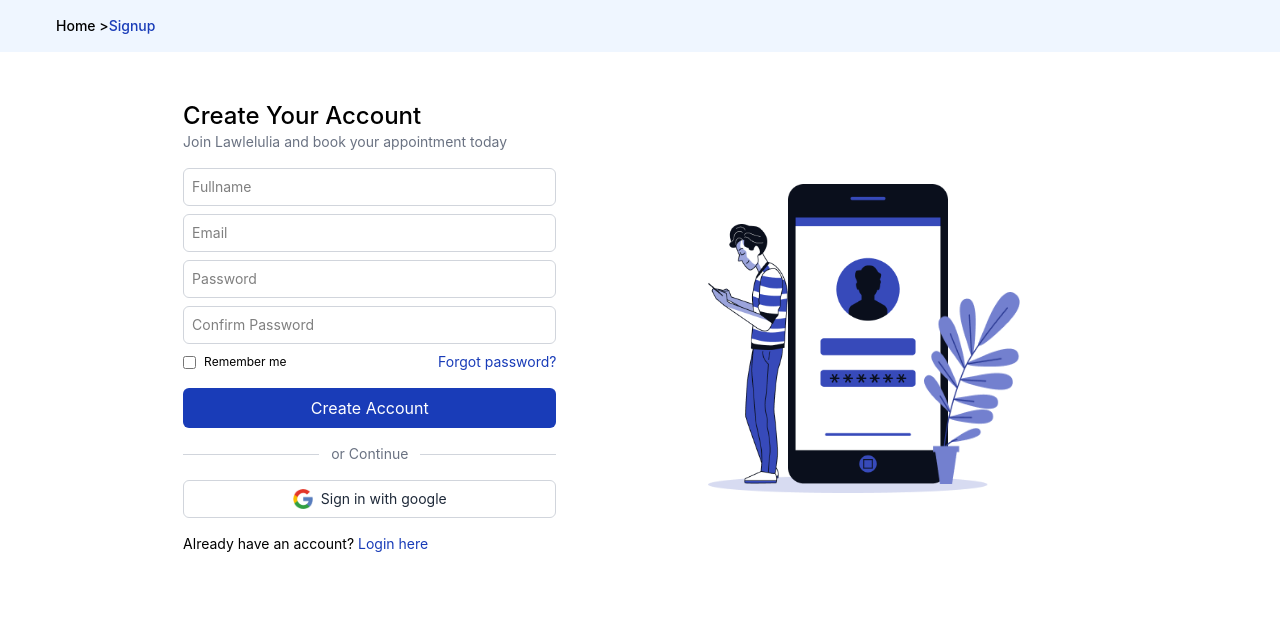
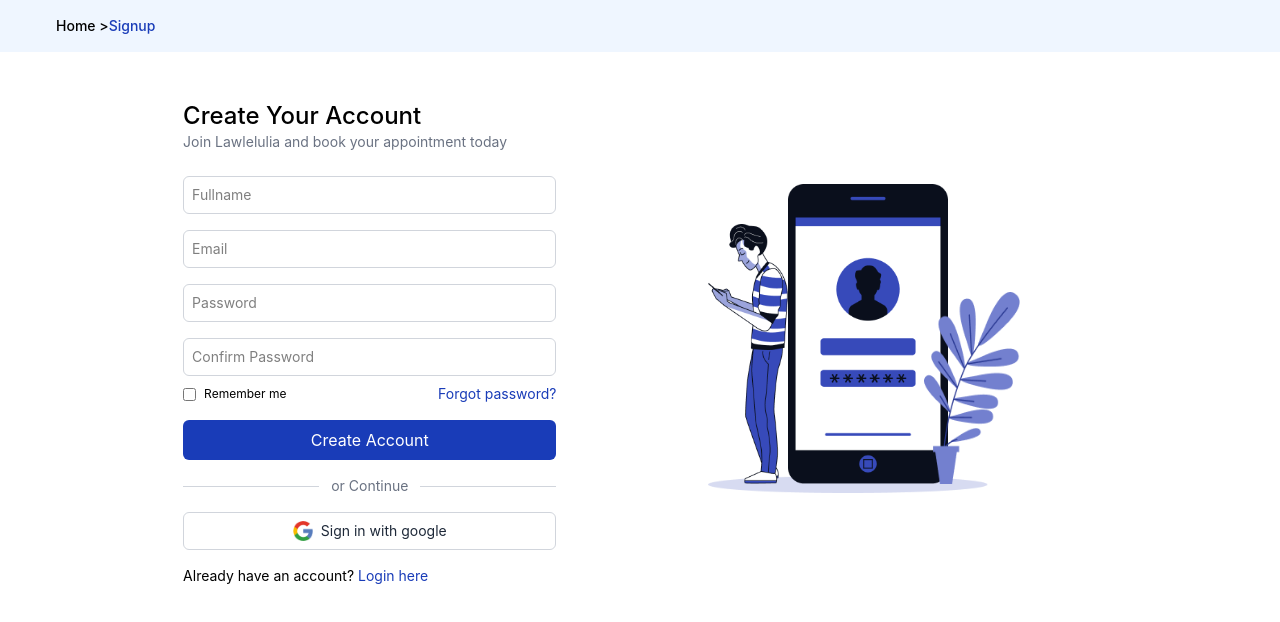
Before and after one commit to DevHanzala/-lawlelulia-platform, a React (Vite) app in the folder frontend/: page /signup in a window 1280 px wide. Shown: the top 622 px of the page. Built offline with nearby package versions, Linux system fonts and the light colour scheme.

Commit message:
style: increased margin

```diff
--- a/frontend/src/pages/SignUp.jsx
+++ b/frontend/src/pages/SignUp.jsx
@@ -26,28 +26,28 @@ const SignUp = () => {
                         type="text"
                         placeholder="Fullname"
                         value={""}
-                        className="w-full border border-gray-300 p-2 rounded-md text-sm mt-4"
+                        className="w-full border border-gray-300 p-2 rounded-md text-sm mt-6"
                     />
 
                     <input
                         type="email"
                         placeholder="Email"
                         value={""}
-                        className="w-full border border-gray-300 p-2 rounded-md text-sm mt-2"
+                        className="w-full border border-gray-300 p-2 rounded-md text-sm mt-4"
                     />
 
                     <input
                         type="password"
                         placeholder="Password"
                         value={""}
-                        className="w-full border border-gray-300 p-2 rounded-md text-sm mt-2"
+                        className="w-full border border-gray-300 p-2 rounded-md text-sm mt-4"
                     />
 
                     <input
                         type="password"
                         placeholder="Confirm Password"
                         value={""}
-                        className="w-full border border-gray-300 p-2 rounded-md text-sm mt-2"
+                        className="w-full border border-gray-300 p-2 rounded-md text-sm mt-4"
                     />
 
                     {/* Remember check + forgot password */}
```
